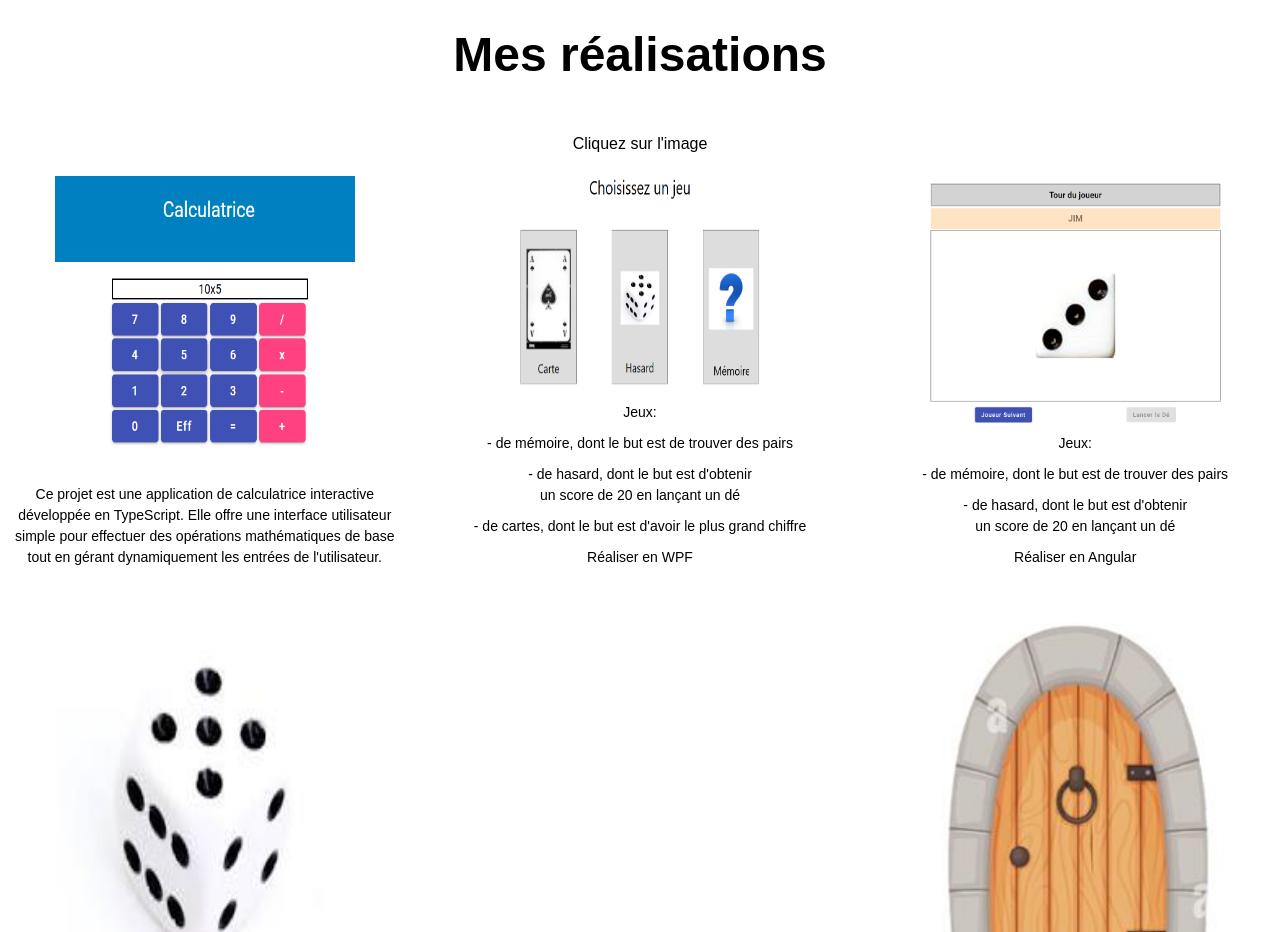
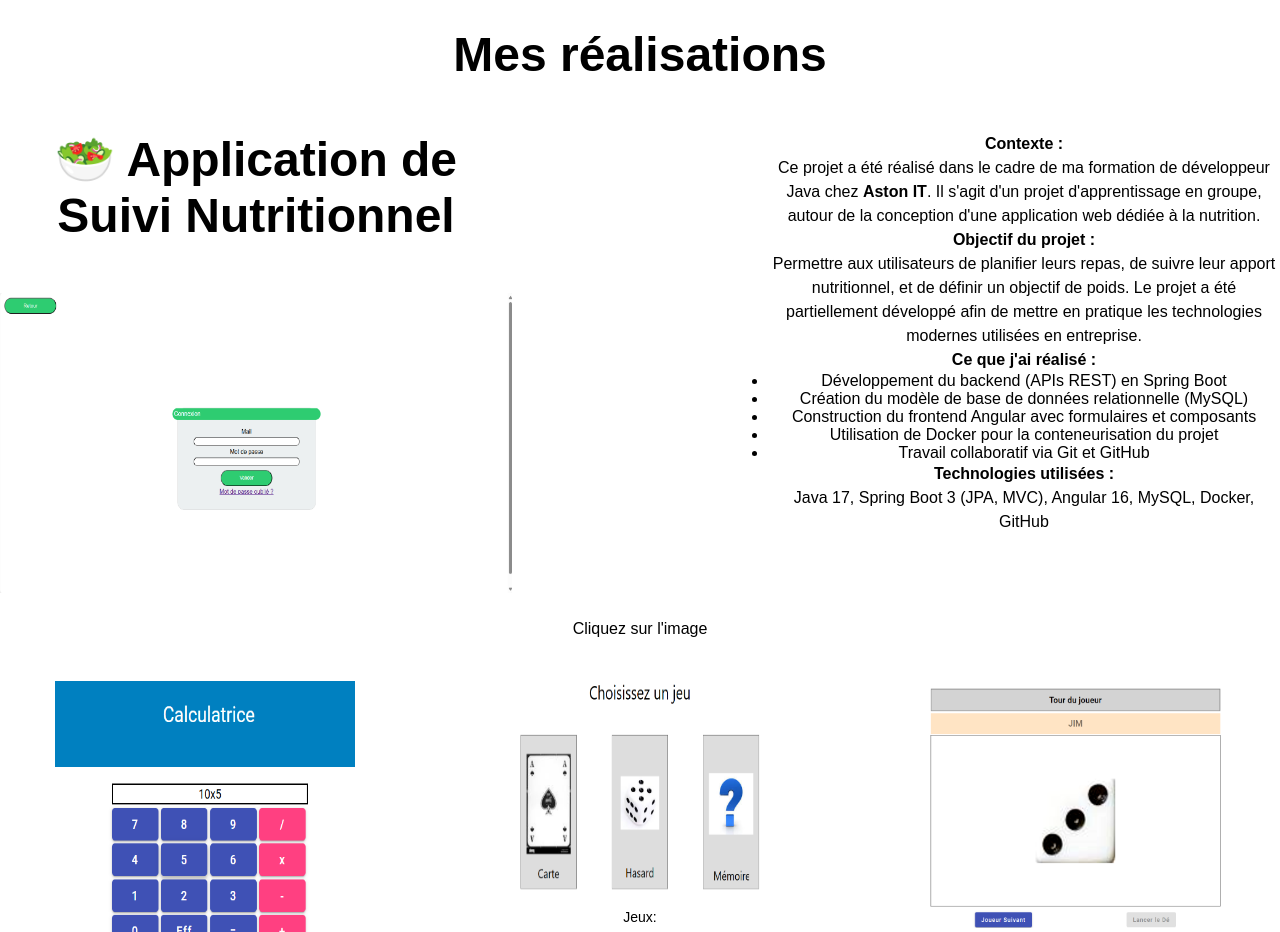
Before and after one commit to nathaniel10V2/Portfolio, a plain HTML site: page index.html in a window 1280 px wide. Shown: the part 1760-2692 px from the top of the page. Drawn offline with nearby package versions, Linux system fonts and the light colour scheme.

Commit message:
ajout projet nutrition

```diff
--- a/index.html
+++ b/index.html
@@ -100,8 +100,33 @@
     <div class="section" id="réalisations">
         <div class="box text-center">
             <h2>Mes réalisations</h2>
-            <p class="subtitle">Cliquez sur l'image</p>
             <div class="flex2 wrap space-between">
+                <div class="flex row center space-between">
+                    <div class="w40 wv100">
+                        <h2>🥗 Application de Suivi Nutritionnel</h2>
+                        <img class="nutrition-img" src="img/ecran de connexion.png" alt="Capture d'écran de l'application nutrition">
+                    </div>
+                    <div class="w40 wv100">
+                        <p><strong>Contexte :</strong><br>
+                            Ce projet a été réalisé dans le cadre de ma formation de développeur Java chez <strong>Aston IT</strong>. Il s'agit d'un projet d'apprentissage en groupe, autour de la conception d'une application web dédiée à la nutrition.
+                        </p>
+                        <p><strong>Objectif du projet :</strong><br>
+                            Permettre aux utilisateurs de planifier leurs repas, de suivre leur apport nutritionnel, et de définir un objectif de poids. Le projet a été partiellement développé afin de mettre en pratique les technologies modernes utilisées en entreprise.
+                        </p>
+                        <p><strong>Ce que j'ai réalisé :</strong></p>
+                        <ul>
+                            <li>Développement du backend (APIs REST) en Spring Boot</li>
+                            <li>Création du modèle de base de données relationnelle (MySQL)</li>
+                            <li>Construction du frontend Angular avec formulaires et composants</li>
+                            <li>Utilisation de Docker pour la conteneurisation du projet</li>
+                            <li>Travail collaboratif via Git et GitHub</li>
+                        </ul>
+                        <p><strong>Technologies utilisées :</strong><br>
+                            Java 17, Spring Boot 3 (JPA, MVC), Angular 16, MySQL, Docker, GitHub
+                        </p>
+                    </div>
+                </div>
+                <p class="subtitle">Cliquez sur l'image</p>
                 <div class="flex wrap space-between">
                     <div class="w32 projets">
                         <a href="https://github.com/nathaniel10V2/calculatrice" target="_blank">
--- a/styles/style.css
+++ b/styles/style.css
@@ -157,6 +157,10 @@ p {
     display: block;
     width: 100%;
     height: 100%;
+}
+
+.nutrition-img {
+    height: 300px;
 }
 
 .projets img  {
```
Also changed, not shown: img/ecran de connexion.png (added).
